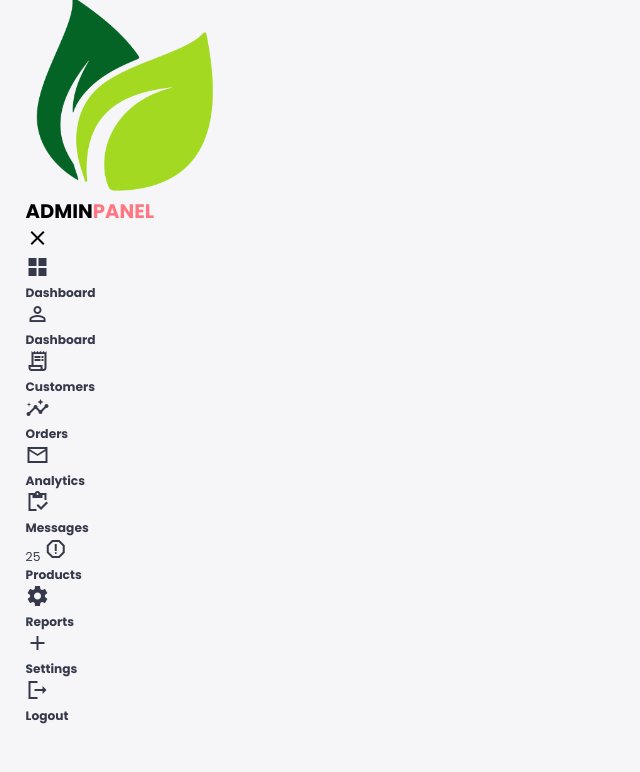
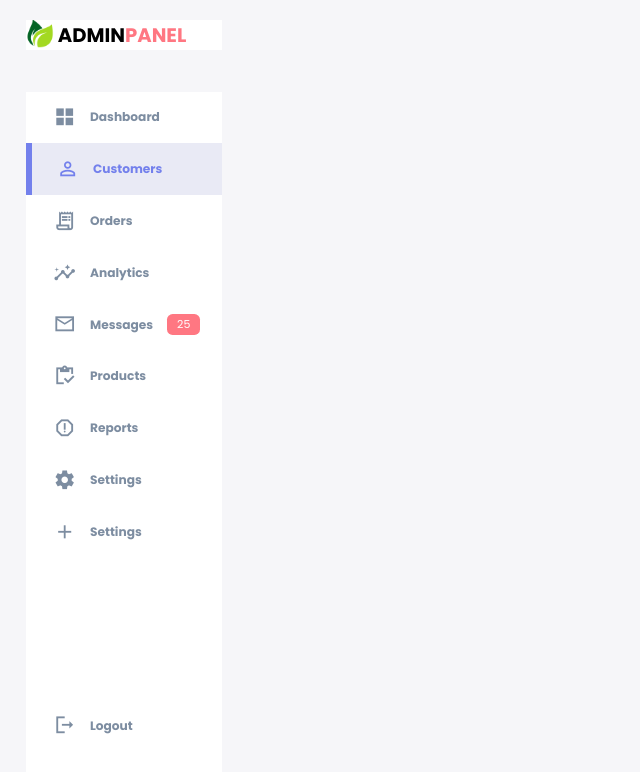
Before and after one commit to Ifald/responsive-admin-dashboard, a plain HTML site: page index.html in a window 1280 px wide. Shown: the whole page, without its empty margins (0-640 px from the left). Drawn offline with Linux system fonts and the light colour scheme.

Commit message:
Sidebar Styles

```diff
--- a/index.html
+++ b/index.html
@@ -31,34 +31,34 @@
                     <span class="material-icons-sharp">grid_view</span>
                     <h3>Dashboard</h3>
                 </a>
-                <a href="#">
+                <a href="#" class="active">
                     <span class="material-icons-sharp">person_outline</span>
-                    <h3>Dashboard</h3>
+                    <h3>Customers</h3>
                 </a>
                 <a href="#">
                     <span class="material-icons-sharp">receipt_long</span>
-                    <h3>Customers</h3>
+                    <h3>Orders</h3>
                 </a>
                 <a href="#">
                     <span class="material-icons-sharp">insights</span>
-                    <h3>Orders</h3>
+                    <h3>Analytics</h3>
                 </a>
                 <a href="#">
                     <span class="material-icons-sharp">mail_outline</span>
-                    <h3>Analytics</h3>
-                </a>
-                <a href="#">
-                    <span class="material-icons-sharp">inventory</span>
                     <h3>Messages</h3>
                     <span class="message-count">25</span>
                 </a>
                 <a href="#">
-                    <span class="material-icons-sharp">report_gmailerrorred</span>
+                    <span class="material-icons-sharp">inventory</span>
                     <h3>Products</h3>
                 </a>
                 <a href="#">
+                    <span class="material-icons-sharp">report_gmailerrorred</span>
+                    <h3>Reports</h3>
+                </a>
+                <a href="#">
                     <span class="material-icons-sharp">settings</span>
-                    <h3>Reports</h3>
+                    <h3>Settings</h3>
                 </a>
                 <a href="#">
                     <span class="material-icons-sharp">add</span>
--- a/style.css
+++ b/style.css
@@ -1,5 +1,6 @@
 @import url('https://fonts.googleapis.com/css2?family=Poppins:wght@300;400;500;600;700;800&display=swap');
 
+/* ========== GENERAL STYLES ========== */
 :root {
     --color-primary: #7380ec;
     --color-danger: #ff7782;
@@ -126,3 +127,95 @@ b {
 .warning {
     color: var(--color-warning);
 }
+
+aside {
+    height: 100vh;
+}
+
+aside .top {
+    background: white;
+    display: flex;
+    align-items: center;
+    justify-content: space-between;
+    margin-top: 1.4rem;
+}
+
+aside .logo {
+    display: flex;
+    gap: 0.3rem;
+}
+
+aside .logo img {
+    width: 2rem;
+    height: 2rem;
+}
+
+aside .close {
+    display: none;
+}
+
+/* ========== SIDEBAR ========== */
+aside .sidebar {
+    background: white;
+    display: flex;
+    flex-direction: column;
+    height: 86vh;
+    position: relative;
+    top: 3rem;
+}
+
+aside .sidebar a {
+    display: flex;
+    color: var(--color-info-dark);
+    margin-left: 2rem;
+    gap: 1rem;
+    align-items: center;
+    position: relative;
+    height: 3.7rem;
+    transition: all 300ms ease;
+}
+
+aside .sidebar a span {
+    font-size: 1.6rem;
+    transition: all 300ms ease;
+}
+
+aside .sidebar a:last-child {
+    position: absolute;
+    bottom: 2rem;
+    width: 100%;
+}
+
+aside .sidebar a.active {
+    background: var(--color-light);
+    color: var(--color-primary);
+    margin-left: 0;
+}
+
+aside .sidebar a.active:before {
+    content: "";
+    width: 6px;
+    height: 100%;
+    background: var(--color-primary);
+}
+
+aside .sidebar a.active span {
+    color: var(--color-primary);
+    margin-left: calc(1rem - 3px);
+}
+
+aside .sidebar a:hover {
+    color: var(--color-primary);
+}
+
+aside .sidebar a:hover span {
+    margin-left: 1rem;
+}
+
+aside .sidebar .message-count {
+    background: var(--color-danger);
+    color: var(--color-white);
+    padding: 2px 10px;
+    font-size: 11px;
+    border-radius: var(--border-radius-1);
+}
```
